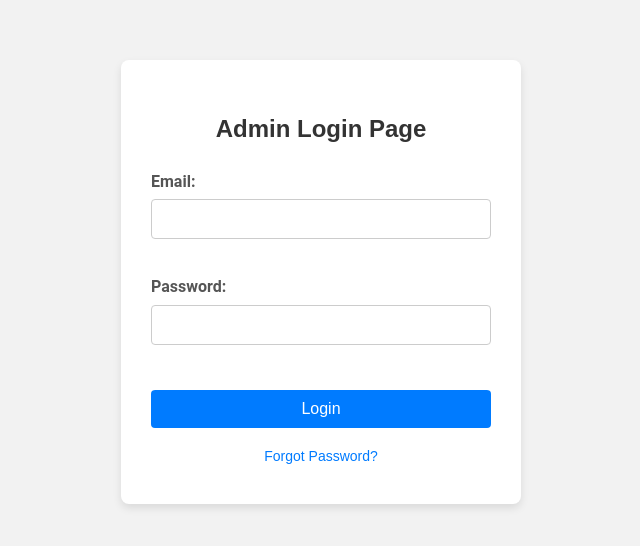
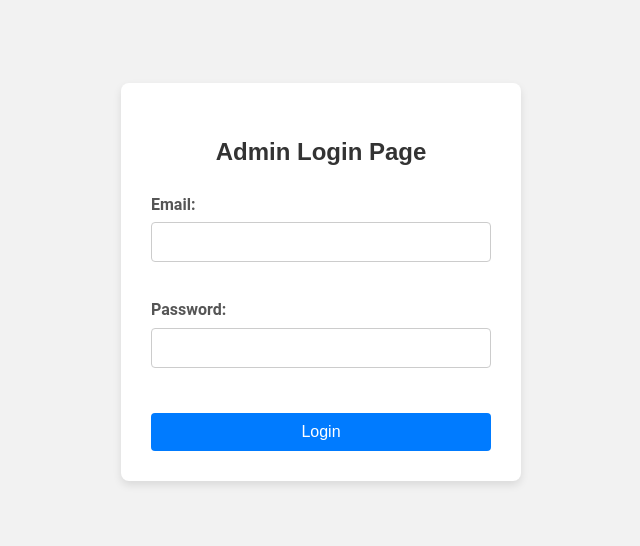
Before and after one commit to Somda123/fhb, a React (Create React App) app: page /login in a window 1280 px wide. Shown: the part 118-664 px from the top of the page, without its empty margins (319-959 px from the left). Built offline with nearby package versions, Linux system fonts and the light colour scheme.

Commit message:
sixcommit

```diff
--- a/src/components/Customers.css
+++ b/src/components/Customers.css
@@ -77,6 +77,7 @@ button:hover {
 .customer-three-dot-menu {
     border: none;
     background: white;
+    color: black;
     cursor: pointer;
     font-size: 18px;
     z-index: 2;
@@ -93,6 +94,8 @@ button:hover {
 }
 
 .customer-action-dropdown button {
+    color: black;
+
     display: block;
     padding: 4px;
     width: auto;
--- a/src/components/Login.js
+++ b/src/components/Login.js
@@ -51,7 +51,7 @@ function Login() {
         <button  type="submit" className='button'>Login</button>
         {showSuccessMessage && <p className="success-message">Login Successfully!</p>}
 
-        <button  type="button" className="forgot-password-button">Forgot Password?</button>
+        {/* <button  type="button" className="forgot-password-button">Forgot Password?</button> */}
       </form>
     </div>
   );
```
Also changed, not shown: src/components/Login.css (+6 -3 lines).
